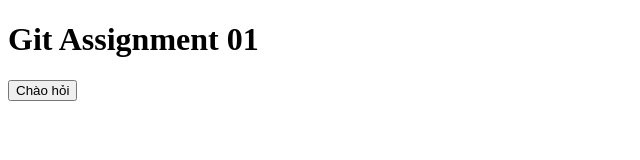
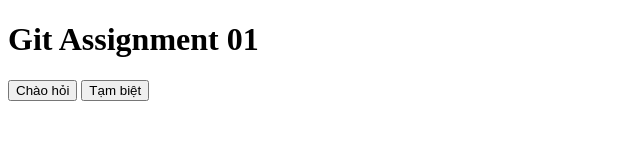
Before and after one commit to Hoang-124/Git_Assignment, a plain HTML site: page index.html in a window 1280 px wide. Shown: the whole page, without its empty margins (0-640 px from the left). Drawn offline with Linux system fonts and the light colour scheme.

Commit message:
Step 6: Add gooblye button

```diff
--- a/index.html
+++ b/index.html
@@ -4,6 +4,7 @@
 <body>
     <h1>Git Assignment 01</h1>
     <button onclick="alert('xin chào')">Chào hỏi</button>
+    <button onclick="alert('tạm biệt')">Tạm biệt</button>
 </body>
 
 </html>
```
